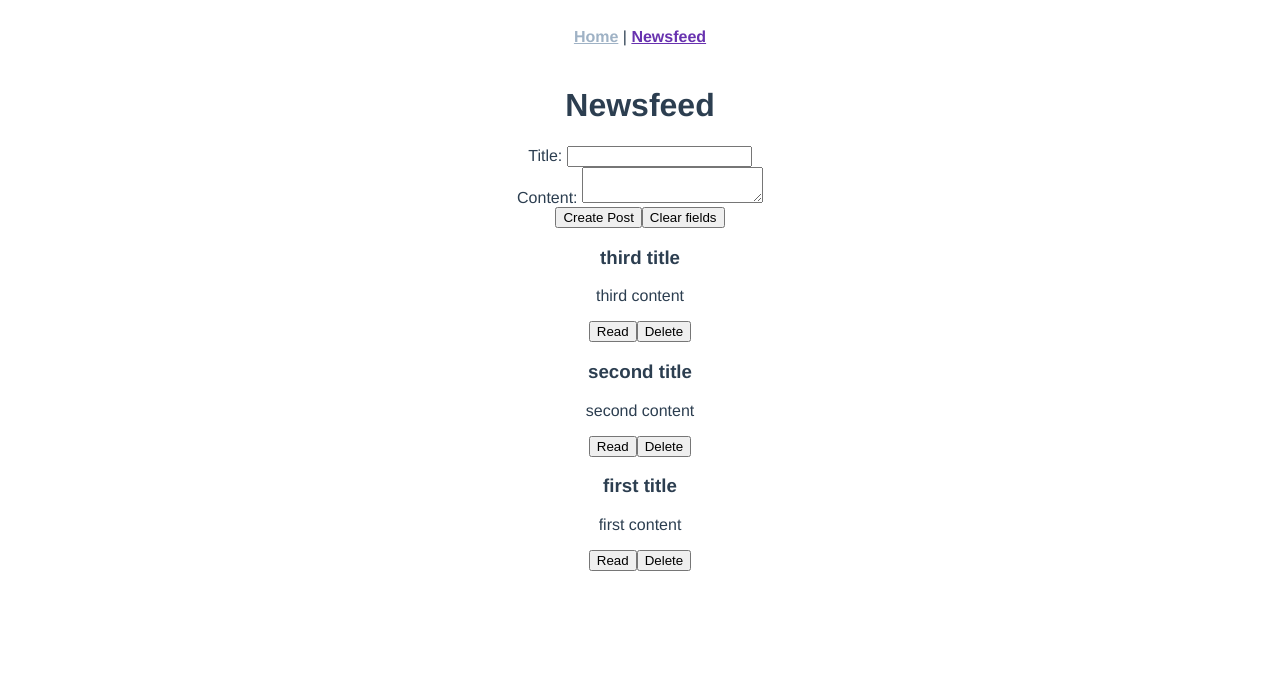
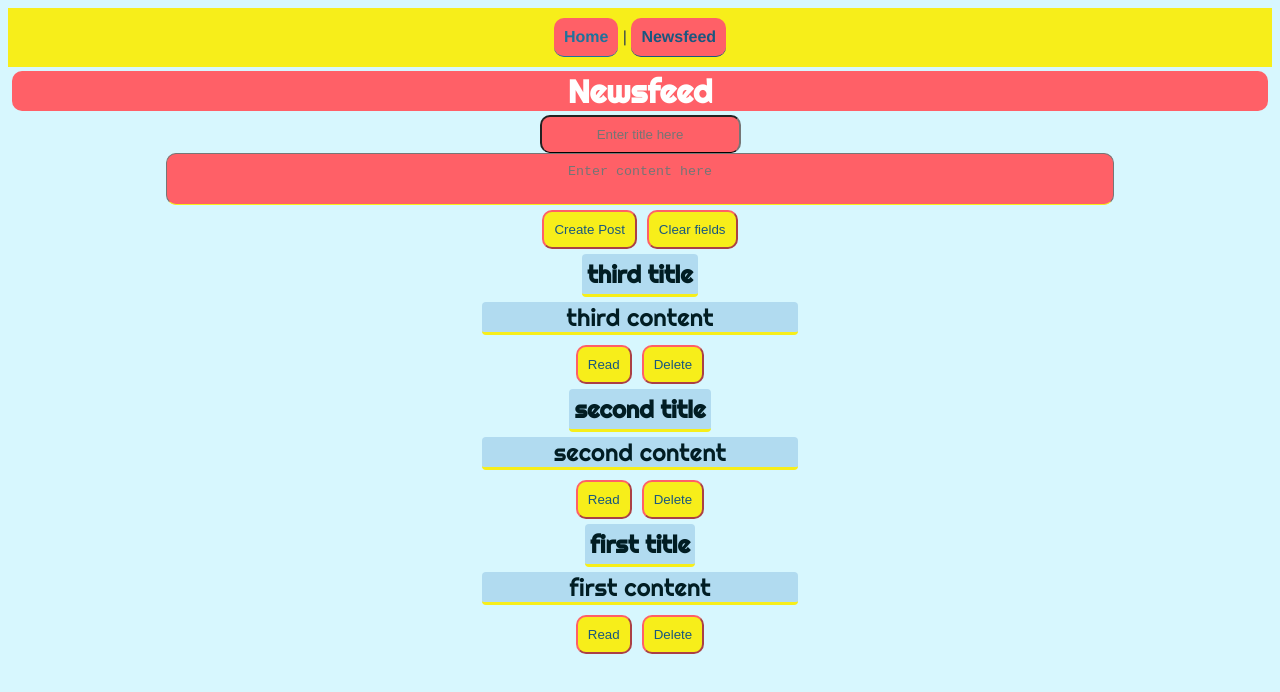
Before and after one commit to zyr4c31/newsfeed, a Vue app: page /newsfeed in a window 1280 px wide. Shown: the top 692 px of the page. Built offline with nearby package versions, Linux system fonts and the light colour scheme; the HTML template or start-up script is replaced by a standard one.

Commit message:
feat: css, constant routes, 404 page, redirect

```diff
--- a/src/App.vue
+++ b/src/App.vue
@@ -1,30 +1,137 @@
 <template>
   <div id="nav">
-    <router-link to="/">Home</router-link> |
-    <router-link to="/newsfeed/">Newsfeed</router-link>
+    <router-link :to="{ name: 'Home' }">Home</router-link> |
+    <router-link :to="{ name: 'Newsfeed' }">Newsfeed</router-link>
   </div>
   <router-view />
 </template>
 
 <style lang="scss">
+@import url('https://fonts.googleapis.com/css2?family=Nunito:wght@300&display=swap');
+@import url('https://fonts.googleapis.com/css2?family=Righteous&display=swap');
+$base-font-size: 16px;
+$base-font-family: 'Nunito', sans-serif;
+$heading-font-family: 'Righteous', sans-serif;
+
+$lightblue: #D7F7FE;
+$darkblue: #1A577F;
+$medblue: #1F729C;
+$salmon: #FF6067;
+$hellayellow: #F7EE1A;
+
 #app {
-  font-family: Avenir, Helvetica, Arial, sans-serif;
   -webkit-font-smoothing: antialiased;
   -moz-osx-font-smoothing: grayscale;
   text-align: center;
-  color: #2c3e50;
+  color: $darkblue;
 }
 
 #nav {
-  padding: 20px;
+  font: $heading-font-family;
+  padding: 10px;
+  background-color: $hellayellow;
+  width: 100%;
+  display: inline-table;
 
   a {
     font-weight: bold;
-    color: #9fb2c5;
+    color: $medblue;
+    font: $heading-font-family;
 
     &.router-link-exact-active {
-      color: #6832af;
+      color: $darkblue;
+      font: $heading-font-family;
     }
   }
 }
+
+.fade-enter-active, .fade-leave-active {
+  transition: opacity .5s;
+}
+.fade-enter, .fade-leave-to {
+  opacity: .5;
+}
+
+body {
+  background: $lightblue;
+  font-family: $base-font-family;
+  color: #222;
+}
+
+* {
+  transition: all .65s ease;
+  box-sizing: border-box;
+
+}
+
+h1 {
+  font: $heading-font-family;
+  margin: 4px;
+  border: 4px;
+  background: $salmon;
+  color: white;
+  padding: 8;
+  font-family: $heading-font-family;
+  border-radius: 10px;
+}
+
+h3 {
+  font: $heading-font-family;
+  width: auto;
+  padding: 5px;
+  display: inline-table;
+  background: $salmon;
+  color: white;
+  font-family: $heading-font-family;
+  border-radius: 10px;
+}
+
+textarea {
+  width: 75%;
+  height: auto;
+  color: $hellayellow;
+}
+
+p {
+  width: 25%;
+  color: $darkblue;
+}
+
+input, textarea, a {
+  font: $base-font-family;
+  background: $salmon;
+  display: inline-table;
+  padding: 10px;
+  text-align: center;
+  font-size: em(13px);
+  text-decoration: none;
+  border-bottom: 1px solid;
+  border-radius: 10px;
+}
+
+button{
+  padding: 10px;
+  margin: 5px;
+  border-radius: 10px;
+  background-color: $hellayellow;
+  color: $darkblue;
+  border-color: $salmon;
+}
+
+  h3, p {
+    padding: em(25px);
+    max-width: 47%;
+    display: inline-table;
+    background: lighten($medblue, 45%);
+    color: $darkblue;
+    border-bottom: 3px solid $hellayellow;
+    margin-bottom: em(35px);
+    position: relative;
+    overflow: hidden;
+    border-radius: 4px;
+      color: darken($lightblue, 85%);
+      font-size: 24px;
+      margin: 0 0 5px 0;
+      font-family: $heading-font-family;
+  }
 </style>
--- a/src/components/newsfeed-form.vue
+++ b/src/components/newsfeed-form.vue
@@ -1,13 +1,10 @@
 <template>
       <form @submit.prevent>
     <div>
-      <label>Title: </label>
-      <input v-model.lazy.trim="titleInput" />
+      <input placeholder="Enter title here" v-model.lazy.trim="titleInput" />
     </div>
-
     <div>
-      <label>Content: </label>
-      <textarea v-model.lazy.trim="contentInput"></textarea>
+      <textarea placeholder="Enter content here" v-model.lazy.trim="contentInput"></textarea>
     </div>
     <div>
       <button @click="createPost(titleInput, contentInput)">Create Post</button>
--- a/src/composables/use-post.ts
+++ b/src/composables/use-post.ts
@@ -1,3 +1,4 @@
+import Route from '@/constants/route-names';
 import listOfPosts from '@/data/list-of-posts';
 import IPost from '@/interfaces/post';
 import router from '@/router';
@@ -8,8 +9,12 @@ export default function usePost() {
   const titleInput = ref('');
   const contentInput = ref('');
   const isNotEditing = ref(true);
+  const redirectTime = ref(5);
   const goBack = () => router.back();
 
+  const countdown = () => {
+    redirectTime.value -= 1;
+  };
   const stringToPost = (sTitle: string, sContent: string): IPost => {
     const post: IPost = {
       title: sTitle,
@@ -38,7 +43,7 @@ export default function usePost() {
 
   const readPost = (title: string) => {
     const index = findPostIndex(title);
-    router.push({ name: 'Post', params: { index } });
+    router.push({ name: Route.Post, params: { index } });
   };
 
   const deletePost = (post: IPost) => {
@@ -58,6 +63,8 @@ export default function usePost() {
     titleInput,
     contentInput,
     isNotEditing,
+    redirectTime,
+    countdown,
     stringToPost,
     createPost,
     clearFields,
--- /dev/null
+++ b/src/constants/route-names.ts
@@ -0,0 +1,9 @@
+/* eslint-disable */
+enum Route {
+    Home = 'Home',
+    Newsfeed = 'Newsfeed',
+    Post = 'Post',
+    NotFound = 'NotFound',
+}
+
+export default Route;
--- a/src/router/routes.ts
+++ b/src/router/routes.ts
@@ -1,26 +1,27 @@
+import Route from '@/constants/route-names';
 import { RouteRecordRaw } from 'vue-router';
 
 const routes: RouteRecordRaw[] = [
   {
     path: '/',
-    name: 'Home',
+    name: Route.Home,
     component: () => import('../views/home.vue'),
   },
   {
     path: '/newsfeed/',
-    name: 'Newsfeed',
+    name: Route.Newsfeed,
     component: () => import('../views/newsfeed.vue'),
   },
   {
     path: '/newsfeed/post/:index',
-    name: 'Post',
+    name: Route.Post,
     component: () => import('../views/post.vue'),
     props: true,
   },
   {
     path: '/:pathMatch(.*)*',
-    name: 'NotFound',
-    component: () => import('../views/home.vue'),
+    name: Route.NotFound,
+    component: () => import('../views/not-found.vue'),
   },
 ];
 
--- a/src/views/home.vue
+++ b/src/views/home.vue
@@ -1,13 +1,16 @@
 <template>
-  <div>
+  <div class="name">
 <a href="http://localhost:8080/"><h1>Zyr Acel Reyes</h1></a>
   </div>
   <div>
     <p>View this site on</p>
+    <br>
     <a href="https://zyr4c31.github.io/newsfeed/">github pages!</a>
+  </div>
     <p>Source code @</p>
+    <br>
     <a href="https://github.com/zyr4c31/newsfeed">github.com/zyr4c31/newsfeed</a>
-    <p></p>
+  <div>
   </div>
 </template>
 
--- /dev/null
+++ b/src/views/not-found.vue
@@ -0,0 +1,22 @@
+<template>
+  <h1>404</h1>
+  <h3></h3>
+  <p>Redirecting in {{ redirectTime }} seconds.</p>
+</template>
+
+<script lang="ts">
+import usePost from '@/composables/use-post';
+import { defineComponent, onMounted } from 'vue';
+
+export default defineComponent({
+  name: 'NotFound',
+  setup() {
+    const { redirectTime, countdown, goBack } = usePost();
+    onMounted(() => {
+      setInterval(countdown, 1000);
+      setTimeout(goBack, 5000);
+    });
+    return { redirectTime };
+  },
+});
+</script>
```
Also changed, not shown: 1 other file (tests, documents, lock files or other folders).
